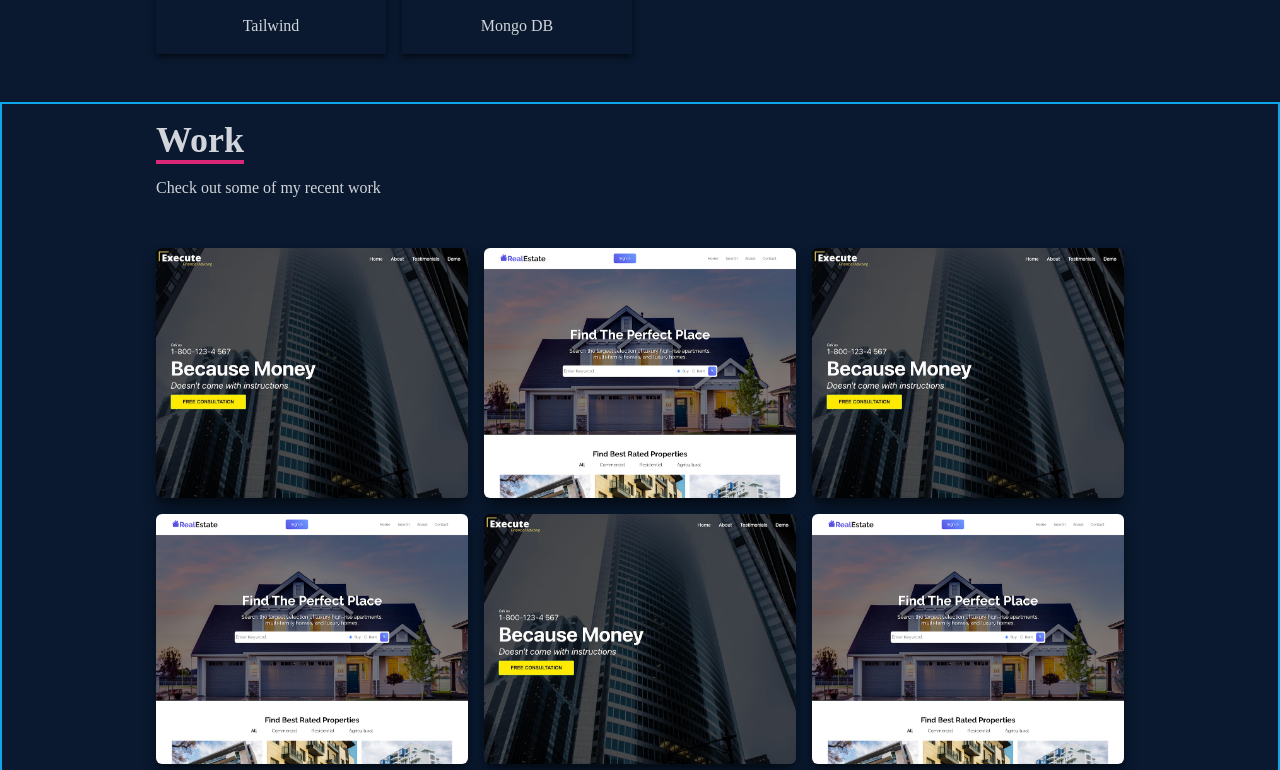
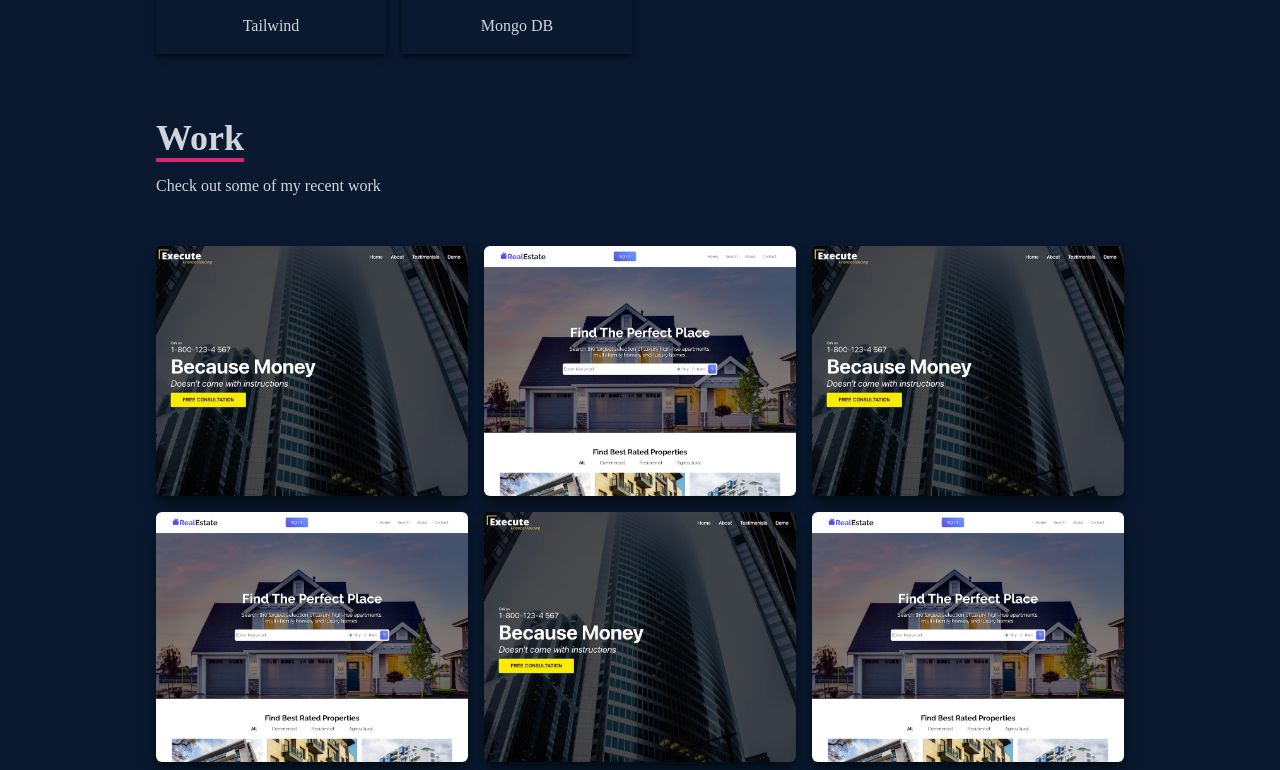
Before and after one commit to mohamedramii/Portfolio-Tailwind, a React (Create React App) app: page / in a window 1280 px wide. Shown: the part 2130-2900 px from the top of the page. Built offline with nearby package versions, Linux system fonts and the light colour scheme.

Commit message:
Update Work.jsx

```diff
--- a/src/Component/Work.jsx
+++ b/src/Component/Work.jsx
@@ -5,8 +5,7 @@ const Work = () => {
   return (
     <div
       name='work'
-      className='border-2
-         border-sky-500 w-full md:h-full bg-[#0a192f] text-gray-300'>
+      className=' w-full md:h-full bg-[#0a192f] text-gray-300'>
       <div className='max-w-[1000px] mx-auto p-4 flex flex-col justify-center w-full h-full'>
         <div className='pb-8'>
           <p className='text-4xl font-bold inline border-b-4 text-gray-300 border-pink-600'>
```
